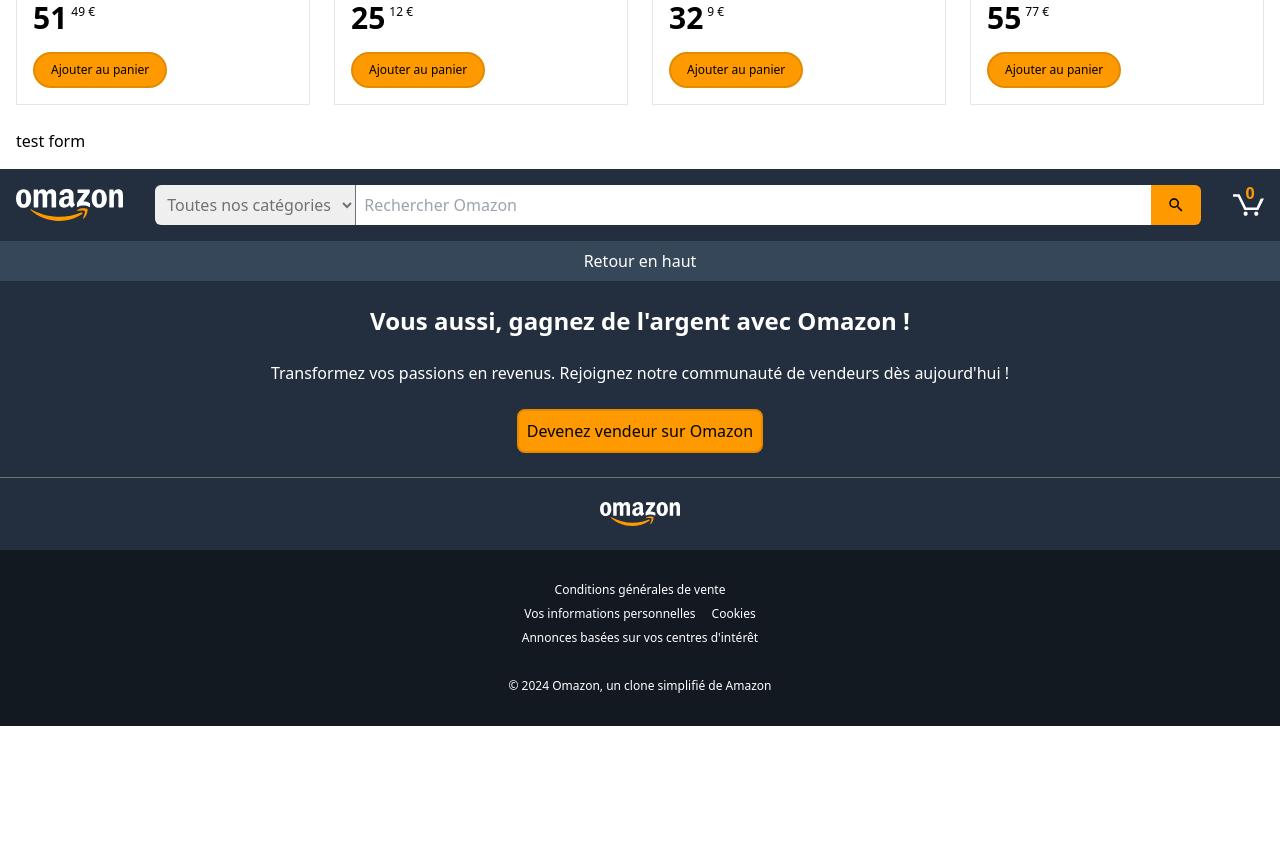
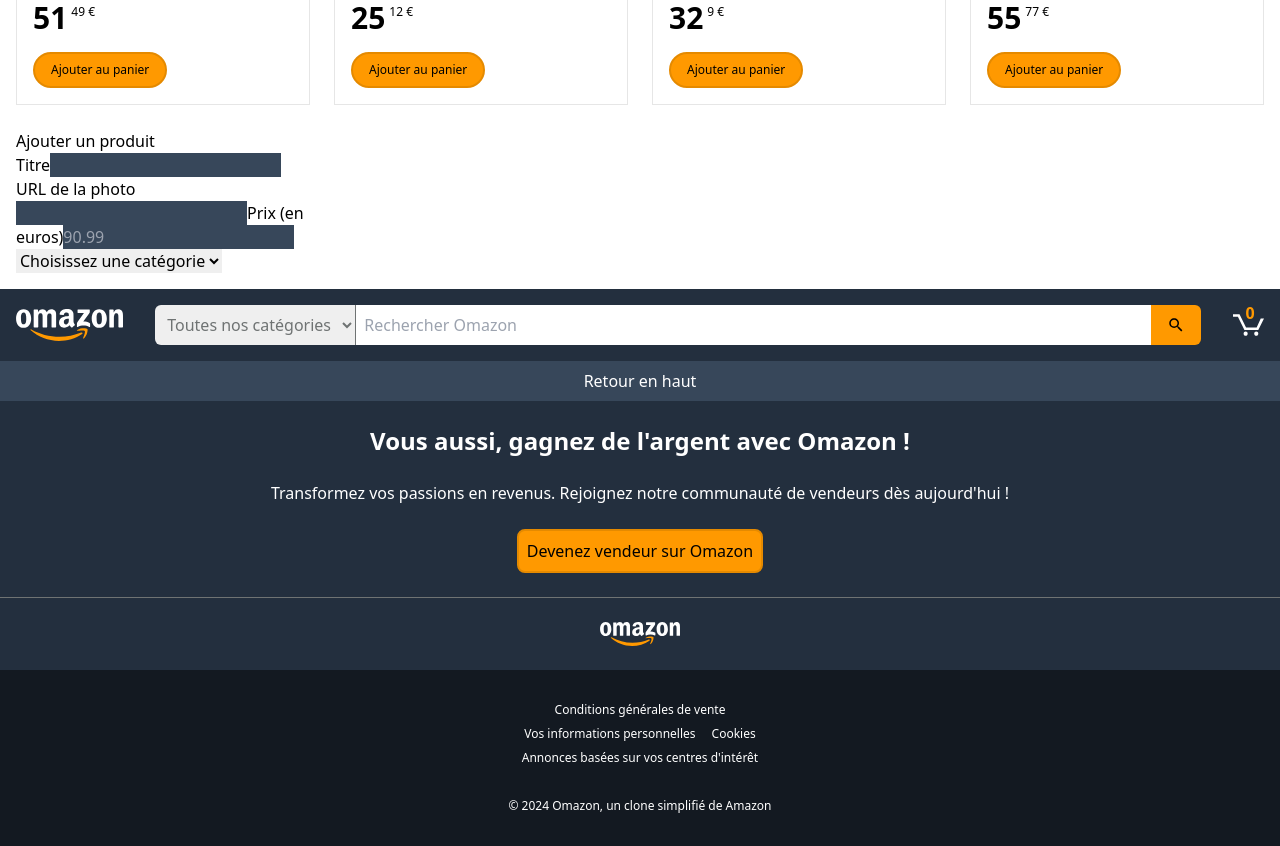
Before and after one commit to QuentinPetton/React-Omazon, a React (Vite) app: page / in a window 1280 px wide. Shown: the part 4660-5506 px from the top of the page. Before the commit the page ends 5386 px from the top, so only its background shows below. Built offline with nearby package versions, Linux system fonts and the light colour scheme.

Commit message:
dans productForm, ajout methode .map et props categories

```diff
--- a/src/components/HomePage/Categories.tsx
+++ b/src/components/HomePage/Categories.tsx
@@ -1,17 +1,17 @@
 import type { Category } from '../../assets/@types';
 
 type CategoriesListProps = {
-  items: Category[];
+  categories: Category[];
 };
 
-function Categories({ items }: CategoriesListProps) {
+function Categories({ categories }: CategoriesListProps) {
   return (
     <div className="hidden lg:grid lg:grid-cols-6 md:grid md:grid-cols-3 gap-6 m-4 ">
       <h2 className="px-4 pt-10 font-bold text-3xl lg:col-span-6 md: col-span-3">
         Catégories à l'honneur
       </h2>
 
-      {items.map((categorie) => (
+      {categories.map((categorie) => (
         <article key={categorie.id} className="my-4">
           <div className="relative w-40 h-40 text-center">
             <img
--- a/src/components/HomePage/HomePage.tsx
+++ b/src/components/HomePage/HomePage.tsx
@@ -11,8 +11,12 @@
 function HomePage({ categories, products, addProductToCart }: HomePageProps) {
   return (
     <main>
-      <Categories items={categories} />
-      <Products items={products} addProductToCart={addProductToCart} />
+      <Categories categories={categories} />
+      <Products
+        products={products}
+        addProductToCart={addProductToCart}
+        categories={categories}
+      />
     </main>
   );
 }
--- a/src/components/HomePage/ProductAddForm.tsx
+++ b/src/components/HomePage/ProductAddForm.tsx
@@ -1,5 +1,39 @@
-function ProductAddForm() {
-  return <p>test form</p>;
+import type { Product, Tag, Category } from '../../assets/@types';
+
+type ProductsAddFormProps = {
+  products: Product[];
+  categories: Category[];
+};
+
+function ProductAddForm({ products, categories }: ProductsAddFormProps) {
+  return (
+    <div>
+      <form action="">
+        <h3>Ajouter un produit</h3>
+        <label htmlFor="titre">Titre</label>
+        <input className="bg-Main_medium" type="text" name="titre" />
+
+        <label htmlFor="url">URL de la photo</label>
+        <input className="bg-Main_medium" type="text" name="url" />
+
+        <label htmlFor="price">Prix (en euros)</label>
+        <input
+          placeholder="90.99"
+          className="bg-Main_medium"
+          type="text"
+          name="price"
+        />
+        <select name="Catégorie" id="">
+          <option value="">Choisissez une catégorie</option>
+          {categories.map((categorie) => (
+            <option key={categorie.id} value={categorie.title}>
+              {categorie.title}
+            </option>
+          ))}
+        </select>
+      </form>
+    </div>
+  );
 }
 
 export default ProductAddForm;
--- a/src/components/HomePage/Products.tsx
+++ b/src/components/HomePage/Products.tsx
@@ -1,12 +1,17 @@
-import type { Product, Tag } from '../../assets/@types';
+import type { Product, Tag, Category } from '../../assets/@types';
 import ProductAddForm from './ProductAddForm';
 
 type ProductsListProps = {
-  items: Product[];
+  products: Product[];
+  categories: Category[];
   addProductToCart: (product: Product) => void;
 };
 
-function Products({ items, addProductToCart }: ProductsListProps) {
+function Products({
+  products,
+  addProductToCart,
+  categories,
+}: ProductsListProps) {
   //Gérer l'affichage du tag : affichage conditionnel et avec style suivant tag.id
 
   const getTagTypeAndStyle = (tag: Tag) => {
@@ -47,7 +52,7 @@
       <h1 className="px-4 pt-10 font-bold text-3xl md:col-span-2 lg:col-span-4">
         Tous nos produits
       </h1>
-      {items.map((product) => (
+      {products.map((product) => (
         <article
           key={product.id}
           className=" border-Main_low h-full flex flex-col"
@@ -85,7 +90,7 @@
           </div>
         </article>
       ))}
-      <ProductAddForm />
+      <ProductAddForm categories={categories} />
     </div>
   );
 }
```
